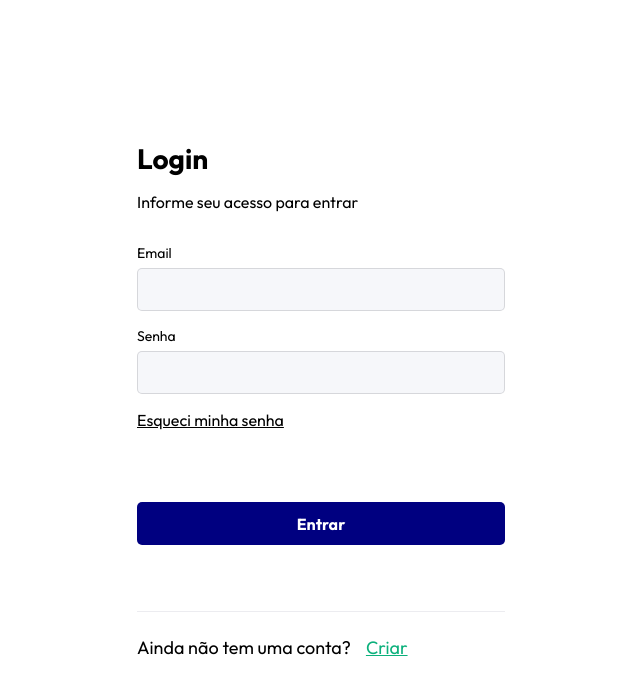
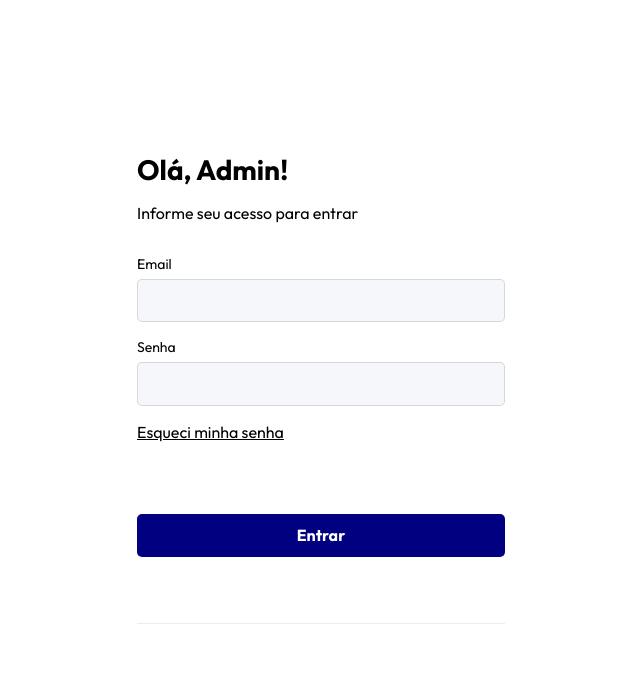
Before and after one commit to guisilva10/sistema-online, a Next.js app: page / in a window 1280 px wide. Shown: the top 694 px of the page, without its empty margins (319-959 px from the left). Built offline with nearby package versions, Linux system fonts and the light colour scheme; no server answers; the database is empty.

Commit message:
feat: edit login styles

```diff
--- a/src/app/Login/page.tsx
+++ b/src/app/Login/page.tsx
@@ -1,8 +1,7 @@
 "use client"
 
 import Head from "next/head";
-import styles from "../../styles/page.module.scss"
-import Link from "next/link";
+import styles from "../../styles/Login.module.scss"
 
 import { collection, db, getDoc, doc } from "../../store/firebase";
 import { GetServerSidePropsContext } from "next";
@@ -73,7 +72,7 @@ export default function Login() {
       <div className={styles.Container}>
         <div className={styles.LoginContainer}>
           <div className={styles.Login}>
-            <p className={styles.title}>Login</p>
+            <p className={styles.title}>Olá, Admin!</p>
             <p className={styles.subtitle}>Informe seu acesso para entrar</p>
 
             <p className={styles.label}>Email</p>
@@ -106,12 +105,7 @@ export default function Login() {
 
             <div className={styles.linha}></div>
 
-            <div className={styles.sign}>
-              <p className={styles.signNew}>Ainda não tem uma conta? </p>
-              <a className={styles.create} href="">
-                Criar
-              </a>
-            </div>
+
           </div>
         </div>
       </div>
--- a/src/app/layout.tsx
+++ b/src/app/layout.tsx
@@ -1,6 +1,7 @@
 import '../styles/globals.scss'
 import type { Metadata } from 'next'
 import { Roboto } from 'next/font/google'
+
 
 const roboto = Roboto({ subsets: ['latin'], weight: ['100', '300', '400', '500','700', '900'] })
 
--- a/src/app/page.tsx
+++ b/src/app/page.tsx
@@ -1,10 +1,8 @@
-
 import Login from './Login/page'
 
 const Home = () => {
   return (
     <>
-
     <Login></Login>
     </>
   )
--- a/src/styles/page.module.scss
+++ b/src/styles/Login.module.scss
@@ -20,6 +20,8 @@
 .Login {
   display: flex;
   flex-direction: column;
+  padding: 2rem;
+  border-radius: 0.5rem;
 }
 
 .sign {
```
